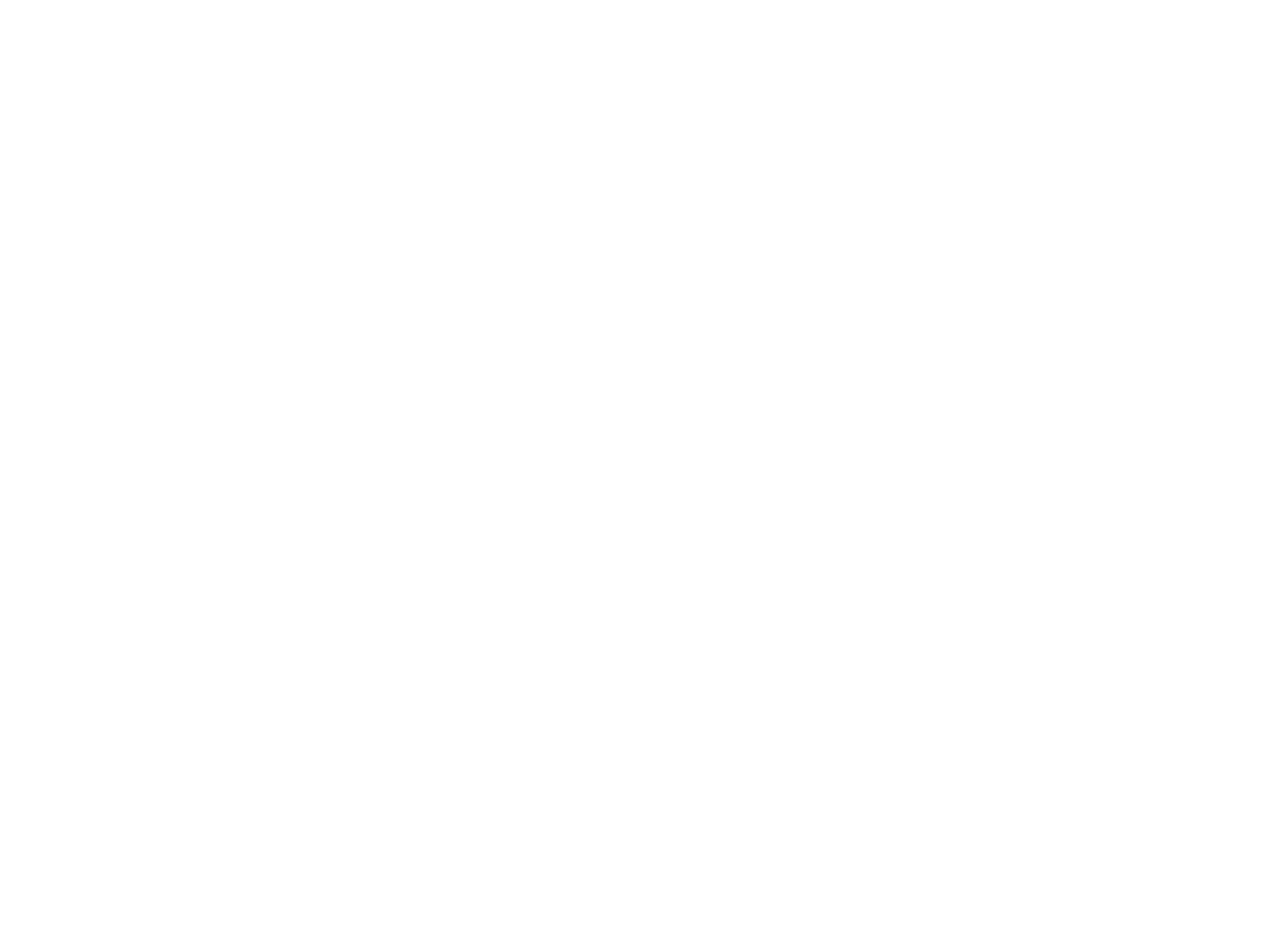
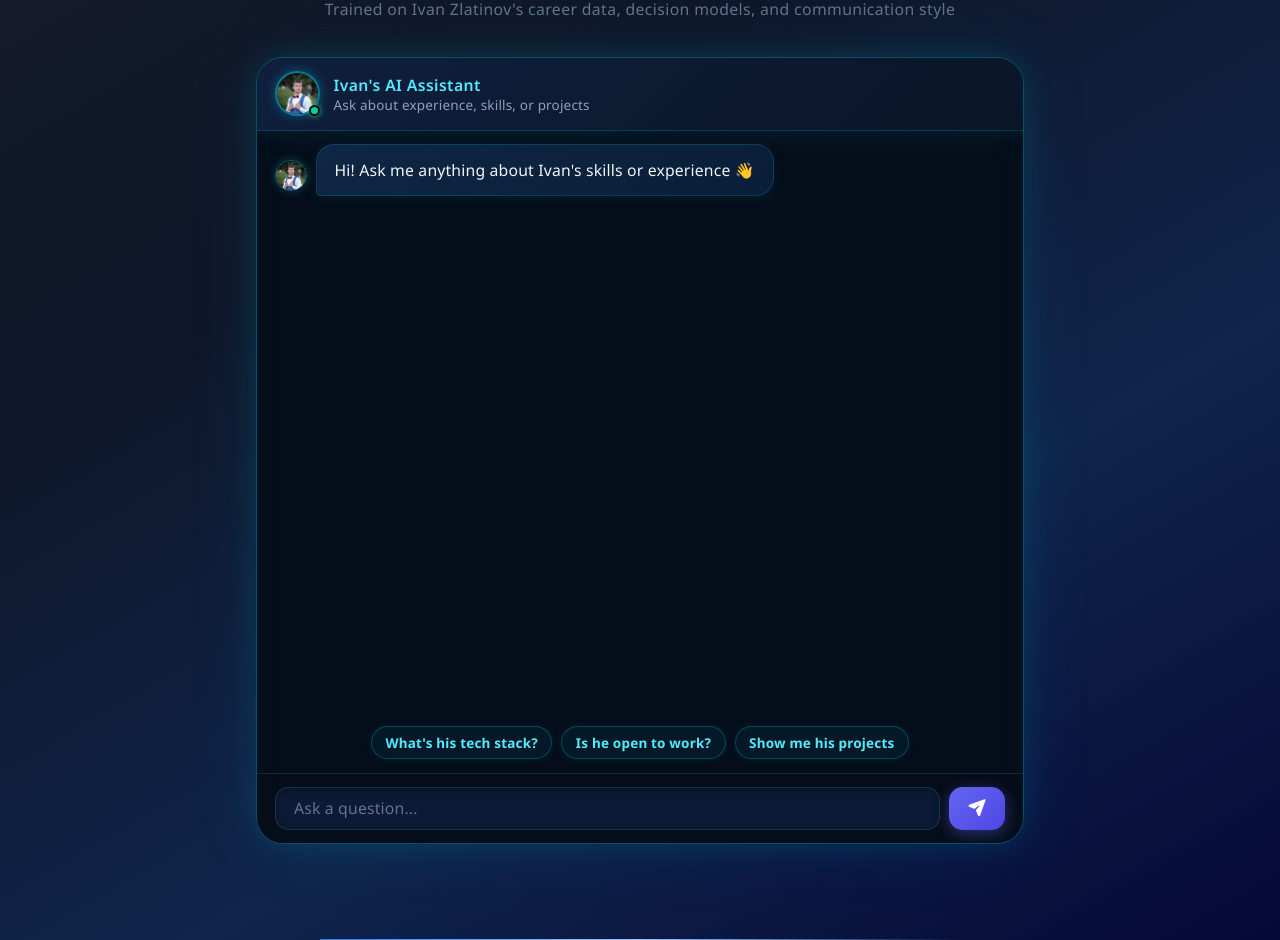
Before and after one commit to ivanzlatinov1/portfolio, a React (Vite) app: page / in a window 1280 px wide. Shown: the part 800-1740 px from the top of the page. Before the commit the page ends 800 px from the top, so only its background shows below. Built offline with nearby package versions, Linux system fonts and the light colour scheme.

Commit message:
Created a Chat Bot functionality with wrangler and groq-powered AI answers

```diff
--- a/src/App.tsx
+++ b/src/App.tsx
@@ -1,10 +1,13 @@
 import Landing from './sections/Landing'
+import ChatBot from './sections/ChatBot'
 
 const App = () => {
     return (
         <>
             <Landing />
             <hr className="border-none w-1/2 h-px bg-linear-to-r from-blue-500 via-blue-300 to-transparent" />
+            <ChatBot />
+            <hr className="border-none w-1/2 h-px bg-linear-to-r from-blue-500 via-blue-300 to-transparent" />
         </>
     )
 }
--- /dev/null
+++ b/src/sections/ChatBot.tsx
@@ -0,0 +1,183 @@
+'use client'
+
+import { faPaperPlane } from '@fortawesome/free-solid-svg-icons'
+import { FontAwesomeIcon } from '@fortawesome/react-fontawesome'
+import { useState } from 'react'
+import profileImg from '@/assets/profile.png'
+import ChatBotHeader from '../components/ChatBotHeader'
+import ChatBotMessageBox from '../components/ChatBotMessageBox'
+
+interface Message {
+    role: 'user' | 'assistant'
+    content: string
+}
+
+const ChatBot = () => {
+    const [messages, setMessages] = useState<Message[]>([
+        {
+            role: 'assistant',
+            content: "Hi! Ask me anything about Ivan's skills or experience 👋",
+        },
+    ])
+    const [input, setInput] = useState<string>('')
+    const [loading, setLoading] = useState<boolean>(false)
+
+    async function sendMessage(): Promise<void> {
+        if (!input.trim() || loading) return
+
+        const userMsg: Message = { role: 'user', content: input }
+        const updatedMessages = [...messages, userMsg]
+        setMessages(updatedMessages)
+        setInput('')
+        setLoading(true)
+
+        try {
+            const res = await fetch(import.meta.env.VITE_WORKER_URL, {
+                method: 'POST',
+                headers: { 'Content-Type': 'application/json' },
+                body: JSON.stringify({ messages: updatedMessages }),
+            })
+
+            if (!res.ok) throw new Error('API error')
+
+            const data: { reply: string } = await res.json()
+
+            setMessages((prev) => [
+                ...prev,
+                { role: 'assistant', content: data.reply },
+            ])
+        } catch {
+            setMessages((prev) => [
+                ...prev,
+                {
+                    role: 'assistant',
+                    content: 'Sorry, something went wrong. Please try again!',
+                },
+            ])
+        } finally {
+            setLoading(false)
+        }
+    }
+
+    function handleKeyDown(e: React.KeyboardEvent<HTMLInputElement>): void {
+        if (e.key === 'Enter') sendMessage()
+    }
+
+    return (
+        <div className="w-full h-full flex flex-col px-[20%] py-16 gap-8">
+            <ChatBotHeader />
+            <div
+                className="w-full h-175 flex flex-col mb-5 bg-[#050d1a] rounded-3xl border border-cyan-500/40 overflow-hidden"
+                style={{
+                    boxShadow:
+                        '0 0 30px rgba(6,182,212,0.15), 0 0 80px rgba(6,182,212,0.08), inset 0 0 30px rgba(6,182,212,0.03)',
+                }}
+            >
+                <div
+                    className="w-full flex gap-3 px-4 py-3 border-b border-cyan-500/20"
+                    style={{
+                        background:
+                            'linear-gradient(135deg, #0f1f3d 0%, #0a1628 100%)',
+                        boxShadow: '0 4px 20px rgba(6,182,212,0.1)',
+                    }}
+                >
+                    <div className="relative w-10 h-10 shrink-0">
+                        <img
+                            className="w-full h-full rounded-full object-cover border-2 border-cyan-500/60 shadow-lg"
+                            src={profileImg}
+                            style={{
+                                boxShadow: '0 0 12px rgba(6,182,212,0.4)',
+                            }}
+                        />
+                        <div
+                            className="absolute w-2.5 h-2.5 bottom-0 right-0 z-50 rounded-full border-2 border-[#050d1a] bg-emerald-400"
+                            style={{
+                                boxShadow: '0 0 6px rgba(52,211,153,0.8)',
+                            }}
+                        />
+                    </div>
+                    <div className="flex flex-col justify-center">
+                        <p className="text-sm text-left font-semibold text-cyan-300 tracking-wide">
+                            Ivan's AI Assistant
+                        </p>
+                        <p className="text-xs text-slate-400">
+                            Ask about experience, skills, or projects
+                        </p>
+                    </div>
+                </div>
+
+                <ChatBotMessageBox messages={messages} loading={loading} />
+
+                {messages.length === 1 && (
+                    <div className="flex flex-wrap justify-center gap-2 px-4 pb-3">
+                        {[
+                            "What's his tech stack?",
+                            'Is he open to work?',
+                            'Show me his projects',
+                        ].map((question) => (
+                            <button
+                                key={question}
+                                onClick={() => setInput(question)}
+                                className="cursor-pointer rounded-full px-3 py-1.5 font-bold text-xs text-cyan-300 transition-all hover:scale-105"
+                                style={{
+                                    background: 'rgba(6,182,212,0.08)',
+                                    border: '1px solid rgba(6,182,212,0.3)',
+                                    boxShadow: '0 0 10px rgba(6,182,212,0.1)',
+                                }}
+                            >
+                                {question}
+                            </button>
+                        ))}
+                    </div>
+                )}
+
+                <div
+                    className="flex gap-2 px-4 py-3 border-t border-cyan-500/20"
+                    style={{ background: 'rgba(5,13,26,0.8)' }}
+                >
+                    <input
+                        value={input}
+                        onChange={(e) => setInput(e.target.value)}
+                        onKeyDown={handleKeyDown}
+                        placeholder="Ask a question..."
+                        className="flex-1 rounded-xl px-4 py-2 text-sm text-slate-200 placeholder-slate-500 outline-none transition-all"
+                        style={{
+                            background: 'rgba(15,31,61,0.8)',
+                            border: '1px solid rgba(6,182,212,0.2)',
+                            boxShadow: 'inset 0 2px 8px rgba(0,0,0,0.3)',
+                        }}
+                        onFocus={(e) =>
+                            (e.target.style.border =
+                                '1px solid rgba(6,182,212,0.6)')
+                        }
+                        onBlur={(e) =>
+                            (e.target.style.border =
+                                '1px solid rgba(6,182,212,0.2)')
+                        }
+                    />
+                    <button
+                        onClick={sendMessage}
+                        disabled={loading}
+                        className={`rounded-xl px-4 py-2 text-white text-sm transition-all ${
+                            loading
+                                ? 'cursor-not-allowed opacity-50'
+                                : 'cursor-pointer hover:scale-105'
+                        }`}
+                        style={{
+                            background: loading
+                                ? 'rgba(99,102,241,0.4)'
+                                : 'linear-gradient(135deg, #6366f1, #4f46e5)',
+                            boxShadow: loading
+                                ? 'none'
+                                : '0 4px 15px rgba(99,102,241,0.4)',
+                        }}
+                    >
+                        <FontAwesomeIcon icon={faPaperPlane} />
+                    </button>
+                </div>
+            </div>
+        </div>
+    )
+}
+
+export default ChatBot
```
